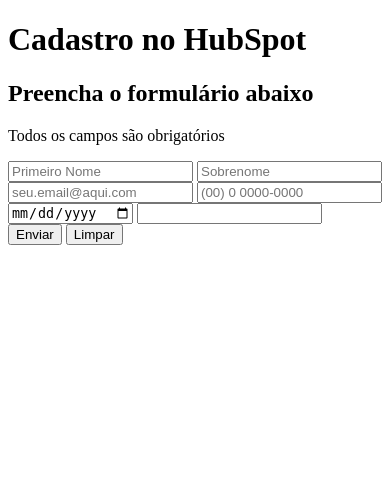
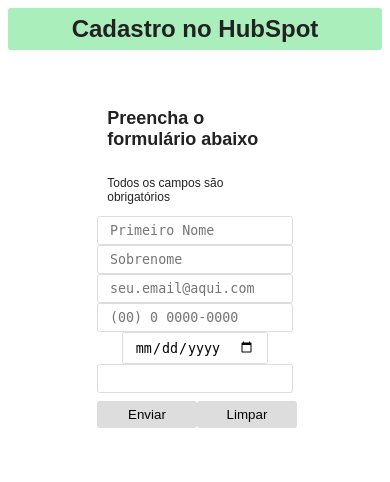
Before and after one commit to VicMCA/desafio_hubspot, a Flask app: page / in a window 390 px wide. Shown: the top 482 px of the page. Run offline with Flask 2, Linux system fonts and the light colour scheme; parts of the project's set-up code (start-up, migrations or seed data) failed here and were passed over.

Commit message:
css e read.me feitos

```diff
--- a/src/app.py
+++ b/src/app.py
@@ -11,25 +11,23 @@ app.config['SEND_FILE_MAX_AGE_DEFAULT'] = 0
 app.config['SQLALCHEMY_DATABASE_URI'] = 'sqlite:///test.db'
 db = SQLAlchemy(app)
 
-
 class Contatos(db.model):
   id = db.Column(db.Integer)
-  first_name = db.Column(db.String(200), nullable=False)
-  last_name = db.Column(db.String(200), nullable=False)
+  nome = db.Column(db.String(200), nullable=False)
+  sobrenome = db.Column(db.String(200), nullable=False)
   email = db.Column(db.String(200), primary_key=True, nullable=False, unique=True)
-  phone = db.Column(db.String(20), nullable=False)
-  birthday_date = db.Column(db.Date, default=datetime.utcnow)
-  weight = db.Column(db.Float, nullable=False)
+  fone = db.Column(db.String(20), nullable=False)
+  data_nasc = db.Column(db.Date, default=datetime.utcnow)
+  peso = db.Column(db.Float, nullable=False)
 
   def __repr__(self):
     return f'<Task {self.email}>'
 
-
 class HubSpot:
-  key = os.getenv('HUBSPOT_KEY')
-  endpoint = os.getenv('HUBSPOT_ENDPOINT')
+  key = os.getenv('API_KEY')
+  endpoint = os.getenv('CONTACT_ENDPOINT')
   headers = {'Content-Type': 'application/json'}
-  params = {"hapikey": os.getenv('HUBSPOT_KEY')}
+  params = {"hapikey": os.getenv('API_KEY')}
 
 
   def get_contact_by_email(self, email):
--- a/src/static/css/main.css
+++ b/src/static/css/main.css
@@ -0,0 +1,141 @@
+@media (max-width: 2400px) {
+  html {
+    font-size: 18px;
+  }
+  .content {
+  flex-direction: row;
+  align-items: flex-start;
+  justify-content: space-around;
+  }
+  .formulario {
+    flex-direction: row;
+    align-items: flex-start;
+  }
+  .resultado {
+    width: 40vw;
+  }
+  .buttons {
+    flex-direction: column;
+    align-items: flex-start;
+    margin-left: 1vw;
+  }
+}
+
+@media (max-width: 900px) {
+  html {
+    font-size: 14px;
+  }
+  .content {
+  flex-direction: column;
+  align-items: center;
+  justify-content: space-around;
+  }
+  .formulario {
+    flex-direction: column;
+    align-items: center;
+  }
+  .resultado {
+    width: 80vw;
+  }
+  .buttons {
+    flex-direction: row;
+    align-items: flex-start;
+    margin-top: .5vh;
+  }
+}
+
+@media (max-width: 450px) {
+  html {
+    font-size: 12px;
+  }
+  .content {
+  flex-direction: column;
+  align-items: center;
+  justify-content: space-around;
+  }
+  .formulario {
+    flex-direction: column;
+    align-items: center;
+  }
+  .resultado {
+    width: 80vw;
+  }
+  .buttons {
+    flex-direction: row;
+    align-items: flex-start;
+    margin-top: .5vh;
+  }
+}
+
+body {
+  font-family: sans-serif;
+  color: #222;
+}
+
+button {
+  background-color: #ddd;
+  border-style: none;
+  border-radius: 0.2em;
+  padding: .5rem 1rem;
+  transition: .2s ease;
+}
+button:hover {
+  background-color: #bbb;
+  transition: .1s ease;
+}
+
+.content {
+  display: flex;
+}
+
+.header {
+  background-color: #aeb;
+  border-style: none;
+  border-radius: 0.2em;
+  padding: .1rem 2rem;
+}
+
+.title {
+  text-align: center;
+  margin: .5rem .5rem;
+}
+
+.instructions-and-form {
+  margin: 5vh 5vw 5vh 5vw;
+  display: flex;
+  flex-direction: column;
+  align-items: center;
+  width: 45vw;
+}
+
+.formulario, .buttons {
+  display: flex;
+}
+
+.buttons button {
+  width: 7vw;
+  min-width: 100px;
+  margin: .5vh 0;
+}
+
+.formulario input,
+.formulario textarea {
+  border-style: solid;
+  border-width: 1px;
+  border-color: #ddd;
+  border-radius: 0.2em;
+  padding: .5rem 1rem;
+  font-family: monospace;
+  transition: .4s ease;
+}
+.formulario input:focus,
+.formulario textarea:focus,
+.formulario select:focus {
+  border-color: #aaa;
+  border-width: 1px;
+  outline-offset: -4px !important;
+  outline-style: solid;
+  outline-width: 3px;
+  outline-color: #8f9;
+  transition: .2s ease;
+}
--- a/src/templates/index.html
+++ b/src/templates/index.html
@@ -25,12 +25,12 @@
         <p>Todos os campos são obrigatórios</p>
 
         <form class="formulario" action="/send_form" method="POST">
-          <input type="text" id="first_name" name="first_name" required placeholder="Primeiro Nome">
-          <input type="text" id="last_name" name="last_name" required placeholder="Sobrenome">
+          <input type="text" id="nome" name="nome" required placeholder="Primeiro Nome">
+          <input type="text" id="sobrenome" name="sobrenome" required placeholder="Sobrenome">
           <input type="email" id="email" name="email" required placeholder="seu.email@aqui.com">
-          <input type="tel" id="phone" name="phone" required placeholder="(00) 0 0000-0000">
-          <input type="date" id="birthday" name="birthday" required>
-          <input type="number" id="weight" name="weight" required>
+          <input type="tel" id="fone" name="fone" required placeholder="(00) 0 0000-0000">
+          <input type="date" id="data_nasc" name="data_nasc" required>
+          <input type="number" id="peso" name="peso" required>
           <div class="buttons">
             <button class="form_buttons" type="submit">Enviar</button>
             <button class="form_buttons" type="reset">Limpar</button>
```
Also changed, not shown: utils.py (renamed from src/utils.py), 2 other files.
